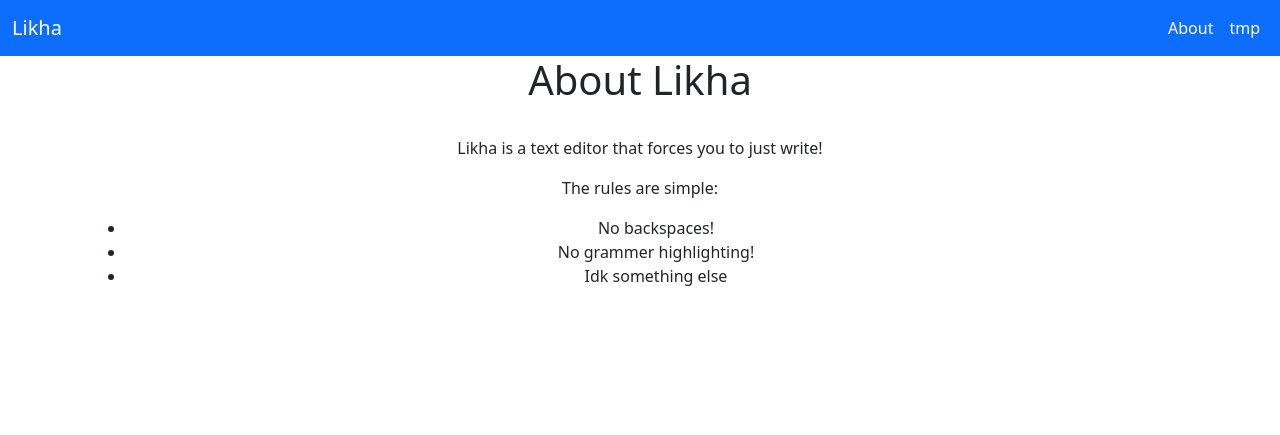
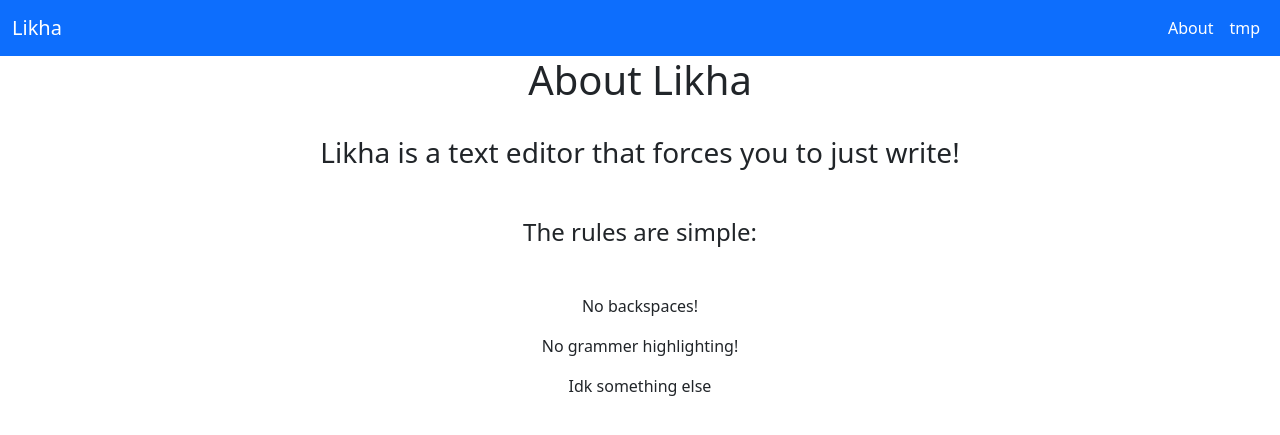
Before and after one commit to Ishan16D/likha, a Flask app: page /about in a window 1280 px wide. Shown: the top 435 px of the page. Run offline with Flask 2, Linux system fonts and the light colour scheme; some libraries are stand-ins or nearby versions.

Commit message:
Changes to about html

```diff
--- a/templates/about.html
+++ b/templates/about.html
@@ -7,17 +7,27 @@
         About Likha
     </h1>
     <br>
-    <p>
+    <h3>
         Likha is a text editor that forces you to just write!
-    </p>
-    <p>
+    </h3>
+    <h4 class="my-5">
         The rules are simple:
-    </p>
-    <ul>
-        <li>No backspaces!</li>
-        <li>No grammer highlighting!</li>
-        <li>Idk something else</li>
-    </ul>
+    </h4>
+    <div class="px-3">
+        <p class="mx-3">
+            No backspaces!
+
+        </p>
+        <p class="mx-3">
+            No grammer highlighting!
+
+        </p>
+        <p class="mx-3">
+            Idk something else
+
+        </p>
+
+    </div>
 
 
 
```
